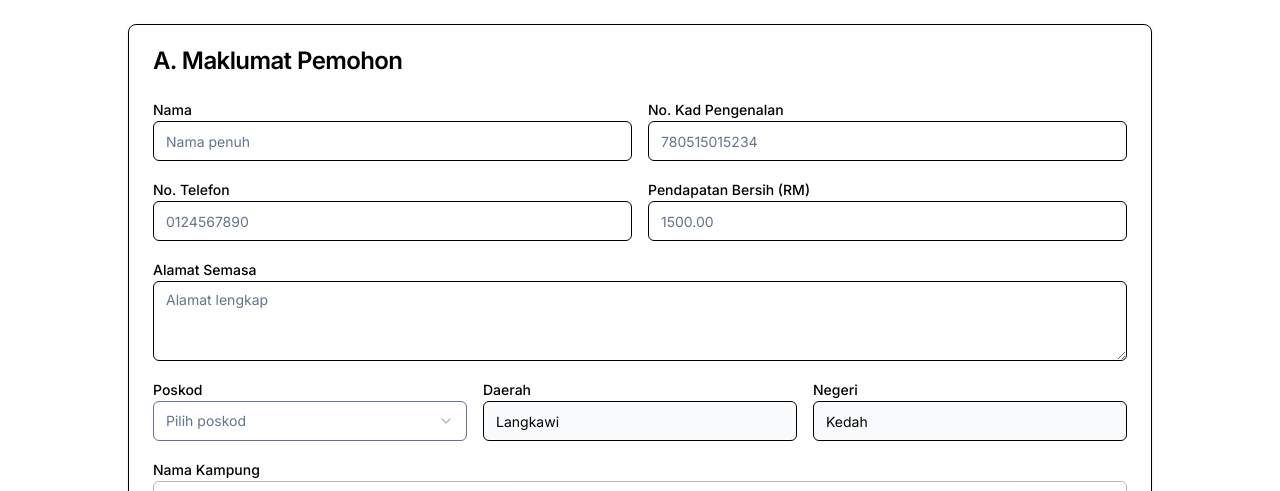
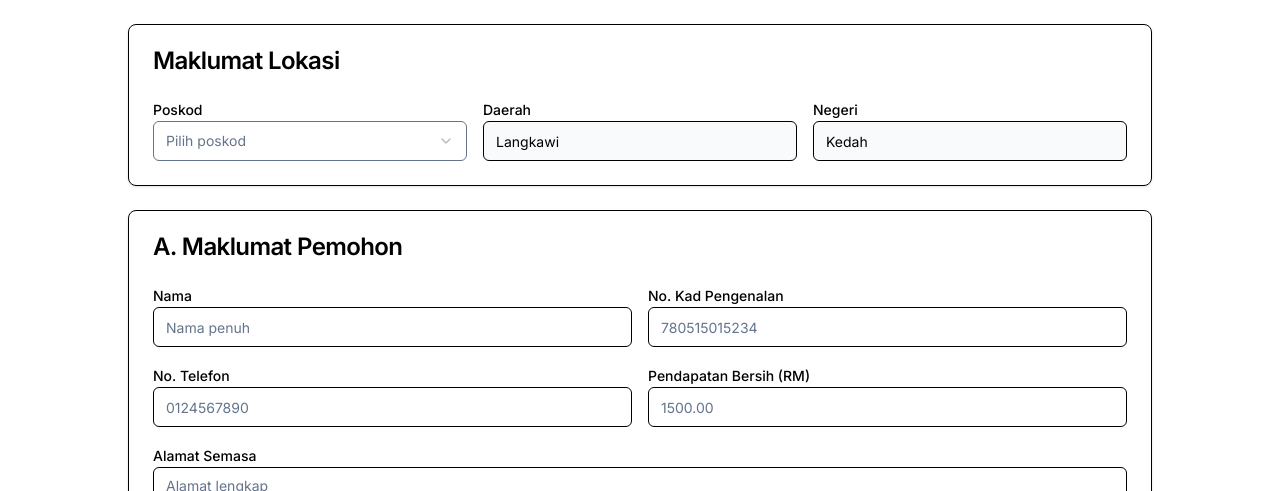
Before and after one commit to 123ang/masjid, a Next.js app in the folder frontend/: page /borang/baru in a window 1280 px wide. Shown: the part 218-709 px from the top of the page. Built offline with nearby package versions, Linux system fonts and the light colour scheme; no server answers; sample sign-in values are in the browser's storage.

Commit message:
Update HouseholdForm.tsx

```diff
--- a/frontend/src/components/forms/HouseholdForm.tsx
+++ b/frontend/src/components/forms/HouseholdForm.tsx
@@ -27,6 +27,7 @@ export default function HouseholdForm({ initialData, onSuccess, onCancel }: Hous
   const { register, handleSubmit, watch, setValue, formState: { errors } } = useForm<CreateHouseholdDto>({
     defaultValues: initialData ? {
       ...initialData,
+      poskod: initialData.poskod || undefined,
       daerah: initialData.daerah || 'Langkawi',
       negeri: initialData.negeri || 'Kedah',
     } : {
@@ -59,9 +60,13 @@ export default function HouseholdForm({ initialData, onSuccess, onCancel }: Hous
   useEffect(() => {
     if (!initialData?.daerah) {
       setValue('daerah', 'Langkawi');
+    } else {
+      setValue('daerah', initialData.daerah);
     }
     if (!initialData?.negeri) {
       setValue('negeri', 'Kedah');
+    } else {
+      setValue('negeri', initialData.negeri);
     }
     // Set poskod if it exists in initialData
     if (initialData?.poskod) {
@@ -178,6 +183,54 @@ export default function HouseholdForm({ initialData, onSuccess, onCancel }: Hous
         </Alert>
       )}
 
+      {/* Poskod, Daerah, Negeri - Before Maklumat Pemohon */}
+      <Card>
+        <CardHeader>
+          <CardTitle>Maklumat Lokasi</CardTitle>
+        </CardHeader>
+        <CardContent>
+          <div className="grid grid-cols-1 md:grid-cols-3 gap-4">
+            <div>
+              <Label htmlFor="poskod">Poskod</Label>
+              <Select
+                onValueChange={(value) => setValue('poskod', value)}
+                value={poskod || undefined}
+              >
+                <SelectTrigger>
+                  <SelectValue placeholder="Pilih poskod" />
+                </SelectTrigger>
+                <SelectContent>
+                  <SelectItem value="07000">07000</SelectItem>
+                  <SelectItem value="07100">07100</SelectItem>
+                </SelectContent>
+              </Select>
+            </div>
+
+            <div>
+              <Label htmlFor="daerah">Daerah</Label>
+              <Input
+                id="daerah"
+                {...register('daerah')}
+                value={daerah}
+                readOnly
+                className="bg-gray-50 cursor-not-allowed"
+              />
+            </div>
+
+            <div>
+              <Label htmlFor="negeri">Negeri</Label>
+              <Input
+                id="negeri"
+                {...register('negeri')}
+                value={negeri}
+                readOnly
+                className="bg-gray-50 cursor-not-allowed"
+              />
+            </div>
+          </div>
+        </CardContent>
+      </Card>
+
       {/* Section A: Maklumat Pemohon */}
       <Card>
         <CardHeader>
@@ -237,46 +290,6 @@ export default function HouseholdForm({ initialData, onSuccess, onCancel }: Hous
               placeholder="Alamat lengkap"
               rows={3}
             />
-          </div>
-
-          <div className="grid grid-cols-1 md:grid-cols-3 gap-4">
-            <div>
-              <Label htmlFor="poskod">Poskod</Label>
-              <Select
-                onValueChange={(value) => setValue('poskod', value)}
-                value={poskod || ''}
-              >
-                <SelectTrigger>
-                  <SelectValue placeholder="Pilih poskod" />
-                </SelectTrigger>
-                <SelectContent>
-                  <SelectItem value="07000">07000</SelectItem>
-                  <SelectItem value="07100">07100</SelectItem>
-                </SelectContent>
-              </Select>
-            </div>
-
-            <div>
-              <Label htmlFor="daerah">Daerah</Label>
-              <Input
-                id="daerah"
-                {...register('daerah')}
-                value={daerah}
-                readOnly
-                className="bg-gray-50 cursor-not-allowed"
-              />
-            </div>
-
-            <div>
-              <Label htmlFor="negeri">Negeri</Label>
-              <Input
-                id="negeri"
-                {...register('negeri')}
-                value={negeri}
-                readOnly
-                className="bg-gray-50 cursor-not-allowed"
-              />
-            </div>
           </div>
 
           <div>
```
